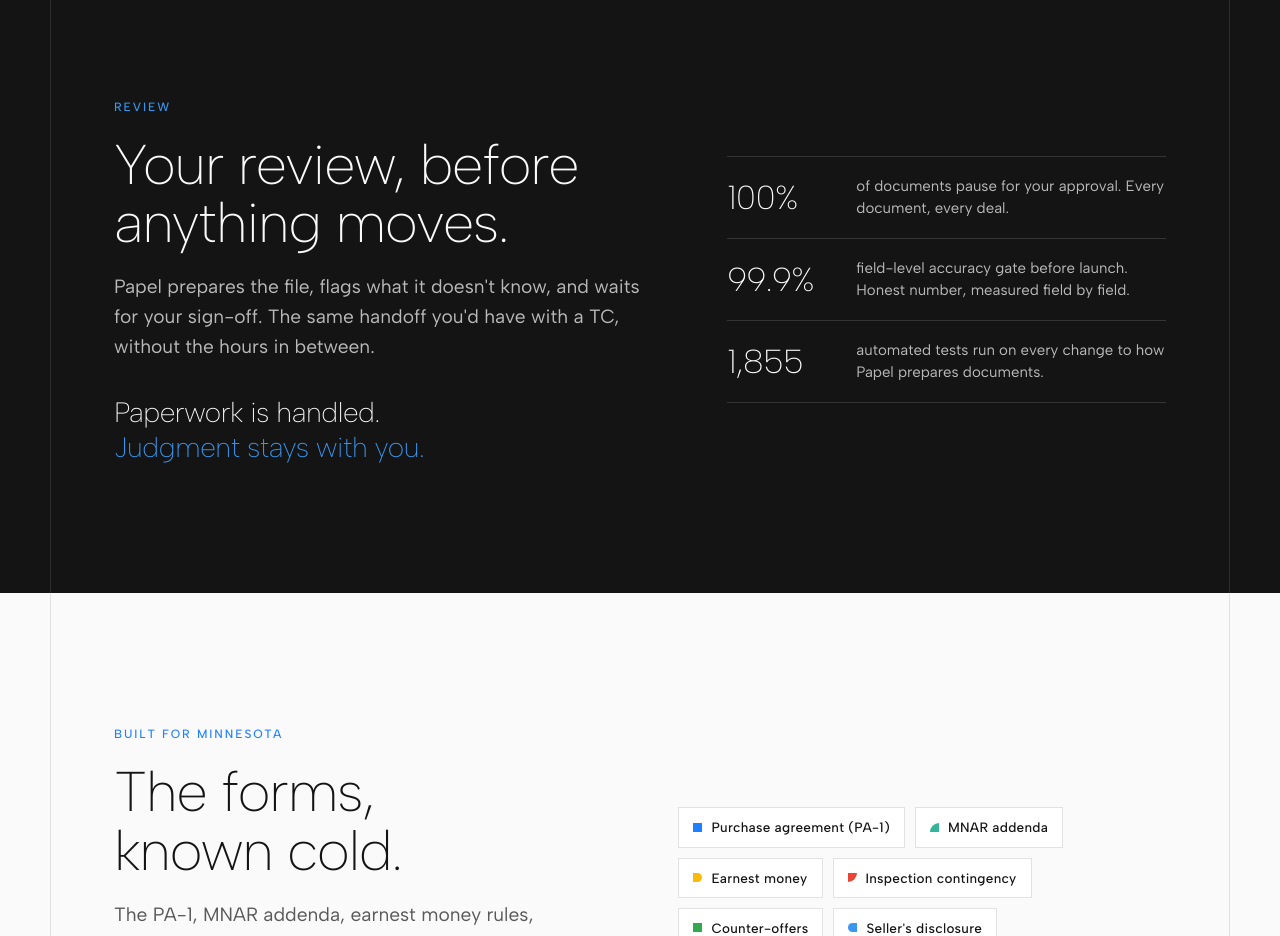
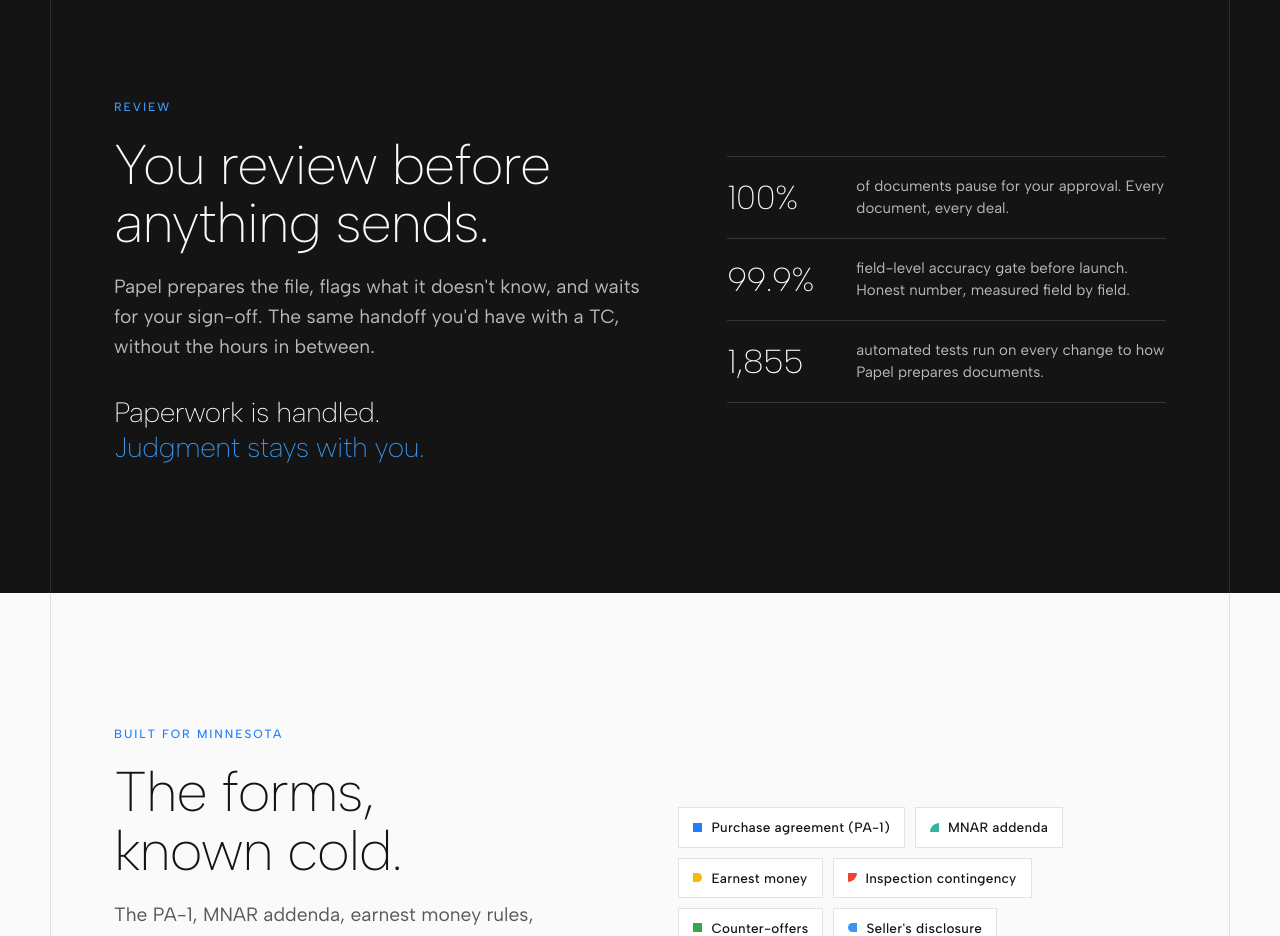
Before and after one commit to UX-BL-UI/papel-preview, a plain HTML site: page field.html in a window 1280 px wide. Shown: the part 2740-3676 px from the top of the page. Drawn offline with Linux system fonts and the light colour scheme.

Commit message:
Review headline: You review before anything sends

```diff
--- a/field.html
+++ b/field.html
@@ -672,7 +672,7 @@
   <div class="wrap review-grid">
     <div class="sec-head rv">
       <span class="eyebrow">Review</span>
-      <h2 class="h-display">Your review, before anything moves.</h2>
+      <h2 class="h-display">You review before anything sends.</h2>
       <p class="body-lg">Papel prepares the file, flags what it doesn't know, and waits for your sign-off. The same handoff you'd have with a TC, without the hours in between.</p>
       <p class="review-quote">Paperwork is handled.<br><em>Judgment stays with you.</em></p>
     </div>
```
Also changed, not shown: index.html (+1 -1 lines), inkwell.html (+1 -1 lines).
